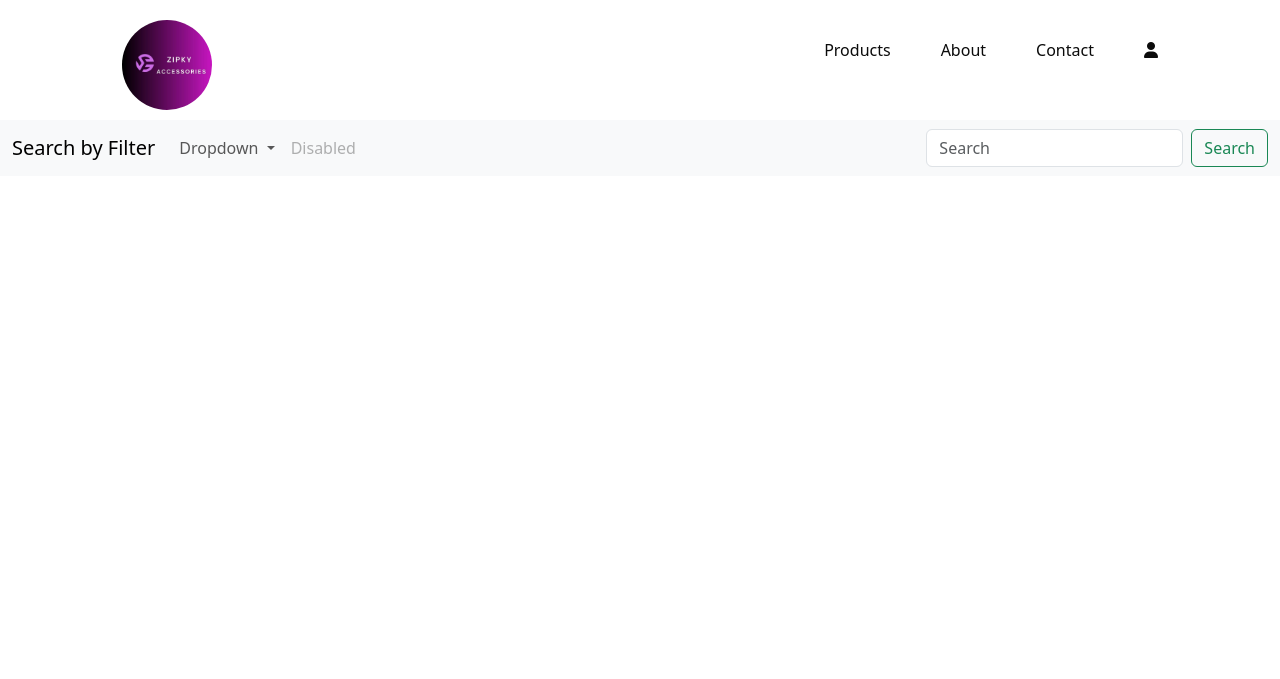
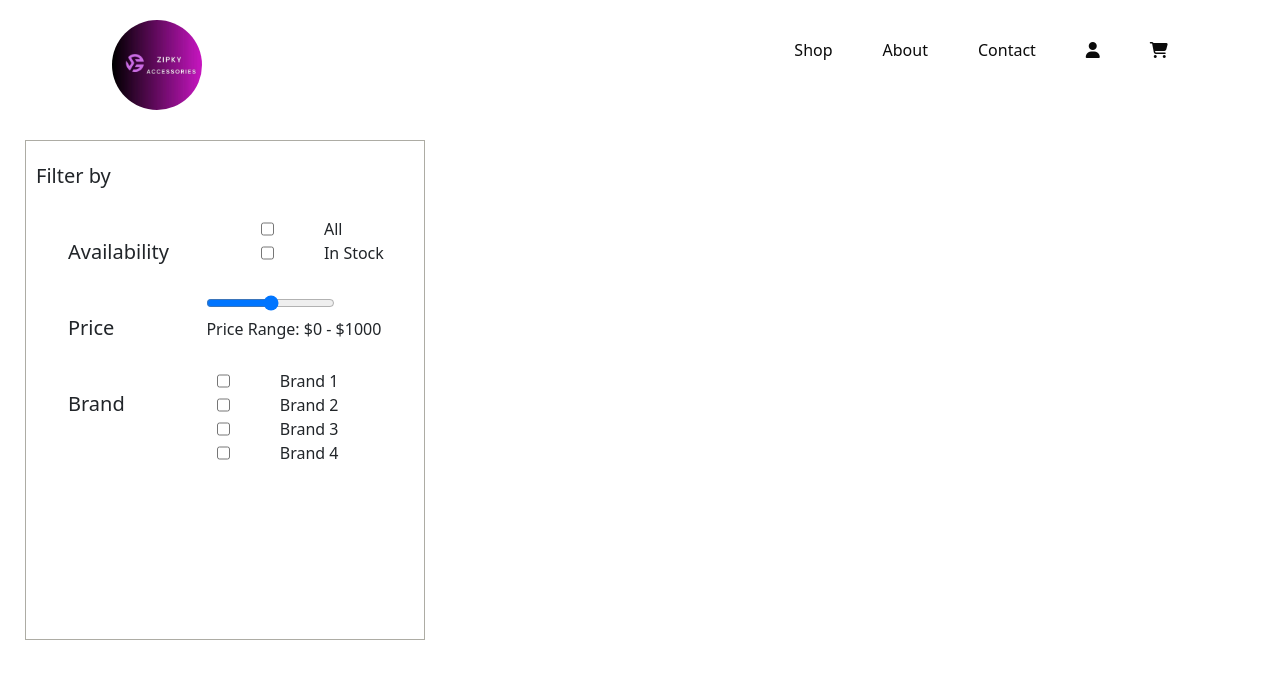
Before and after one commit to Liam-Reeves/E-SHOP, a Django app: page /products/ in a window 1280 px wide. Shown: the top 679 px of the page. Run offline with Django 5.2, Linux system fonts and the light colour scheme; some libraries are stand-ins or nearby versions.

Commit message:
added product filter logic

```diff
--- a/core/templates/layout.html
+++ b/core/templates/layout.html
@@ -16,10 +16,11 @@
                 <img class="logo-image" src="{% static  'assets/zipky-logo.jpg' %}" alt="">
             </a>
             <ul class="nav-links">
-                <li><a href="{% url 'products' %}">Products</a></li>
-                <li><a href="{% url 'about' %}">About</a></li>
-                <li><a href="{% url 'contact' %}">Contact</a></li>
-                <li><a href=""><i class="fa-solid fa-user"></i></a></li>
+               <li><a href="{% url 'products' %}">Shop</a></li>
+               <li><a href="{% url 'about' %}">About</a></li>
+               <li><a href="{% url 'contact' %}">Contact</a></li>
+               <li><a href=""><i class="fa-solid fa-user"></i></a></li>
+             <li><a href=""><i class="fa-solid fa-cart-shopping"></i></a></li>
             </ul>
         </div>
     </nav>
--- a/core/templates/product-listing.html
+++ b/core/templates/product-listing.html
@@ -1,42 +1,46 @@
-{%  extends 'layout.html' %}
-
-{% load static %}
-
-
-{% block body %}
-<main>
-    <nav class="navbar navbar-expand-lg bg-body-tertiary">
-        <div class="container-fluid">
-          <a class="navbar-brand" href="#">Search by Filter</a>
-          <button class="navbar-toggler" type="button" data-bs-toggle="collapse" data-bs-target="#navbarSupportedContent" aria-controls="navbarSupportedContent" aria-expanded="false" aria-label="Toggle navigation">
-            <span class="navbar-toggler-icon"></span>
-          </button>
-          <div class="collapse navbar-collapse" id="navbarSupportedContent">
-            <ul class="navbar-nav me-auto mb-2 mb-lg-0">
-
-              <li class="nav-item dropdown">
-                <a class="nav-link dropdown-toggle" href="#" role="button" data-bs-toggle="dropdown" aria-expanded="false">
-                  Dropdown
-                </a>
-                <ul class="dropdown-menu">
-                  <li><a class="dropdown-item" href="#">Action</a></li>
-                  <li><a class="dropdown-item" href="#">Another action</a></li>
-                  <li><hr class="dropdown-divider"></li>
-                  <li><a class="dropdown-item" href="#">Something else here</a></li>
-                </ul>
-              </li>
-              <li class="nav-item">
-                <a class="nav-link disabled" aria-disabled="true">Disabled</a>
-              </li>
-            </ul>
-            <form class="d-flex" role="search">
-              <input class="form-control me-2" type="search" placeholder="Search" aria-label="Search">
-              <button class="btn btn-outline-success" type="submit">Search</button>
-            </form>
-          </div>
-        </div>
-      </nav>
-
+{% extends 'layout.html' %} {% load static %} {% block body %}
+<link rel="stylesheet" href="{% static  'css/product-listing.css' %}" />
+<main id="product-section">
+  <section class="hero-section">
+    <div class="pd-container">
+      <p>Filter by</p>
+      <ul class="filter-menu">
+        <li class="ft-1">
+          <p>Availability</p>
+          <ul class="avb-filter">
+            <li><input type="checkbox" name="availability" value="all" /> All</li>
+            <li>
+              <input type="checkbox" name="availability" value="in stock" /> In
+              Stock
+            </li>
+          </ul>
+        </li>
+        <li class="ft-2">
+          <p>Price</p>
+          <ul class="price-range">
+            <input
+              type="range"
+              min="0"
+              max="1000"
+              value="500"
+              class="slider"
+              id="price-range"
+            />
+            <label for="price-range">Price Range: $0 - $1000</label>
+          </ul>
+        </li>
+        <li class="ft-3">
+          <p>Brand</p>
+          <ul class="brand-filter">
+            <li><input type="checkbox" name="brand" value="brand1" /> Brand 1</li>
+            <li><input type="checkbox" name="brand" value="brand2" /> Brand 2</li>
+            <li><input type="checkbox" name="brand" value="brand3" /> Brand 3</li>
+            <li><input type="checkbox" name="brand" value="brand4" /> Brand 4</li>
+          </ul>
+        </li>
+      </ul>
+    </div>
+  </section>
 </main>
 
 {% endblock %}
--- a/static/css/main.css
+++ b/static/css/main.css
@@ -14,10 +14,12 @@
 }
 .main-navbar,
 .container {
+  width: 100%;
   display: flex;
   align-items: center;
   justify-content: space-around;
   gap: 500px;
+
 }
 .nav-links,
 li {
@@ -173,7 +175,7 @@ li {
   margin-top: 80px;
   text-align: center;
   color: #0b0b0b;
-  font-size: 3rem;
+  font-size: 2rem;
   font-weight: 510;
   padding-bottom: 30px;
 }
@@ -202,7 +204,7 @@ li {
   font-size: 20px;
 }
 .why-us-card p {
-  font-size: 18px;
+  font-size: 12px;
 }
 .why-us-card:hover {
   color: #f1f1f1;
@@ -360,8 +362,6 @@ li {
 .copyright p:hover {
   color: #8357a8;
 }
-
 /* MEDIAQUERIES */
-
 @media screen and (max-width: 900px) {
 }
--- /dev/null
+++ b/static/css/product-listing.css
@@ -0,0 +1,22 @@
+* {
+  margin: 0;
+  padding: 0;
+  box-sizing: border-box;
+}
+.pd-container {
+  border: 1px solid #adaca4;
+  width: 400px;
+  height: 500px;
+  margin-left: 25px;
+  margin-top: 20px;
+
+
+}
+.pd-container p{
+    font-size: 20px;
+    margin-top: 10px;
+    padding: 10px;
+}
+.ft-1{
+    display: flex;
+}
```
Also changed, not shown: MPESA/stk_push.py (added, +7 -0 lines), core/templates/cart.html (+3 -6 lines), static/css/cart.css (added).
